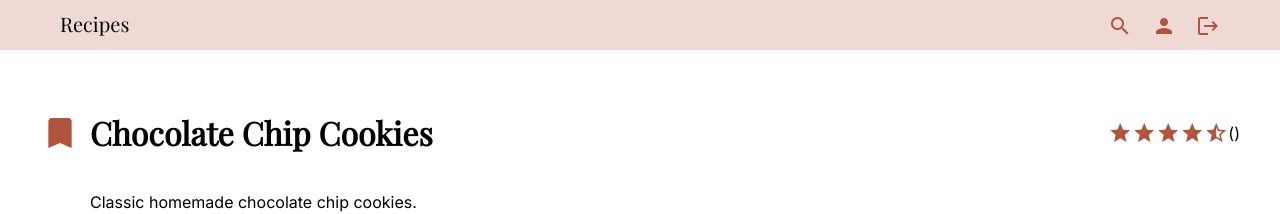
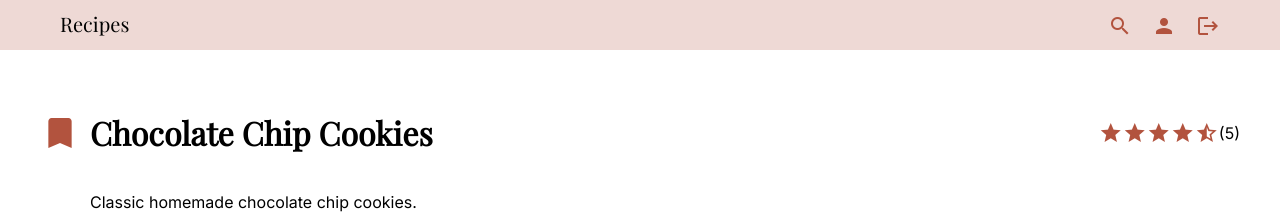
Before and after one commit to lm7777/rrs-client, an Angular app: page /recipe/1 in a window 1280 px wide. Shown: the top 214 px of the page. Built offline with nearby package versions, Linux system fonts and the light colour scheme.

Commit message:
Add review count next to stars

```diff
--- a/src/app/recipes/components/recipe-details/recipe-details.component.html
+++ b/src/app/recipes/components/recipe-details/recipe-details.component.html
@@ -9,7 +9,7 @@
             <h1>{{ recipe.name }}</h1>
         </div>
         <div class="details-rating">
-            <rrs-star-rating [rating]="recipe.rating"/>
+            <rrs-star-rating [rating]="recipe.rating" [reviewCount]="5"/>
         </div>
     </div>
     <div class="description">
--- a/src/app/recipes/components/recipes-list/recipes-list.component.scss
+++ b/src/app/recipes/components/recipes-list/recipes-list.component.scss
@@ -32,6 +32,11 @@
 
                         ::ng-deep i {
                             font-size: 14px;
+                        }
+
+                        rrs-star-rating {
+                            display: flex;
+                            align-items: center;
                         }
                     }
 
--- a/src/app/shared/components/star-rating/star-rating.component.ts
+++ b/src/app/shared/components/star-rating/star-rating.component.ts
@@ -8,6 +8,7 @@ import { Component, Input, OnInit } from '@angular/core';
 })
 export class StarRatingComponent implements OnInit {
     @Input() rating: number = 0;
+    @Input() reviewCount: number = 0;
 
     stars: string[] = [];
 
```
